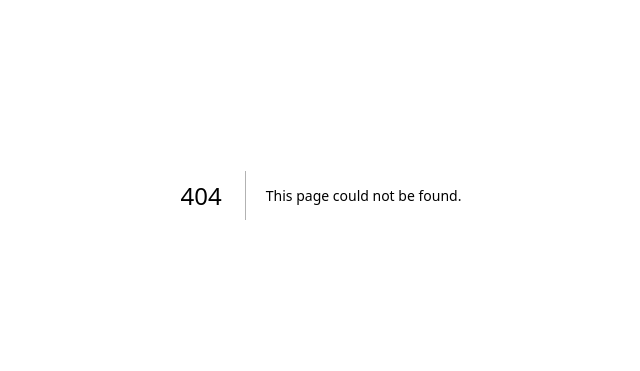
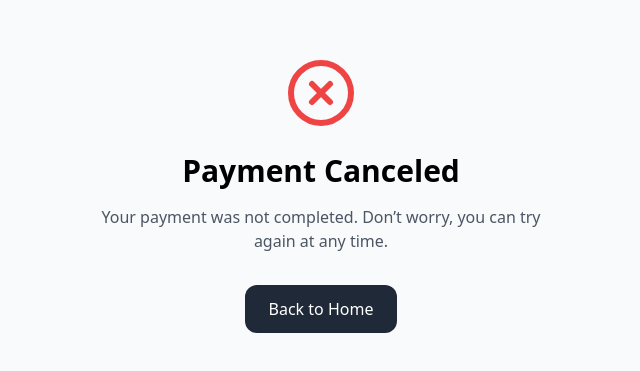
Before and after one commit to igorkrastev980/templateforge-store, a Next.js app: page /cancel in a window 1280 px wide. Before the commit this address had no page. Shown: the part 205-576 px from the top of the page, without its empty margins (319-959 px from the left). Built offline with nearby package versions, Linux system fonts and the light colour scheme.

Commit message:
Create cancel.js

```diff
--- /dev/null
+++ b/pages/cancel.js
@@ -0,0 +1,17 @@
+import Link from "next/link";
+import { XCircle } from "lucide-react";
+
+export default function Cancel() {
+  return (
+    <div className="min-h-screen flex flex-col items-center justify-center bg-gray-50 text-center px-4">
+      <XCircle size={72} className="text-red-500 mb-6" />
+      <h1 className="text-3xl font-bold mb-4">Payment Canceled</h1>
+      <p className="text-gray-600 mb-8 max-w-md">
+        Your payment was not completed. Don’t worry, you can try again at any time.
+      </p>
+      <Link href="/" className="bg-gray-800 text-white px-6 py-3 rounded-xl hover:bg-gray-900 transition">
+        Back to Home
+      </Link>
+    </div>
+  );
+}
```
